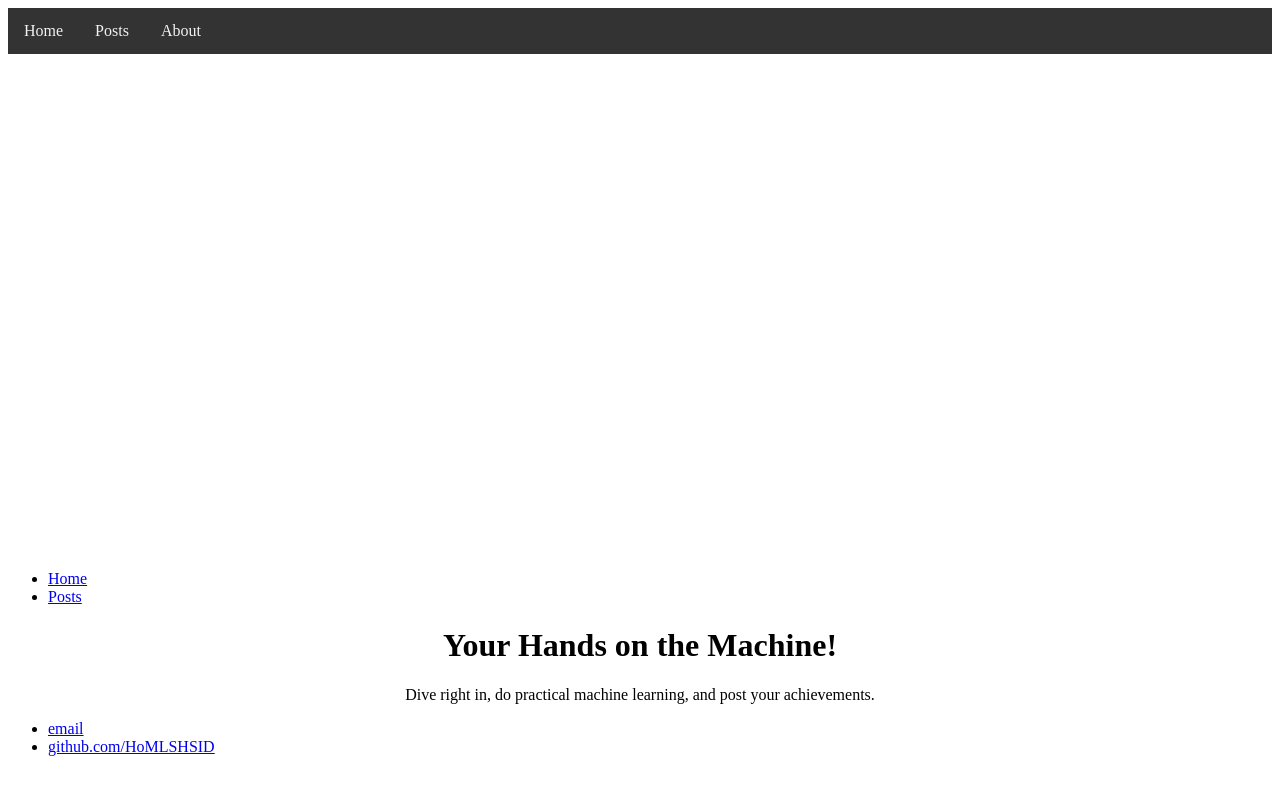
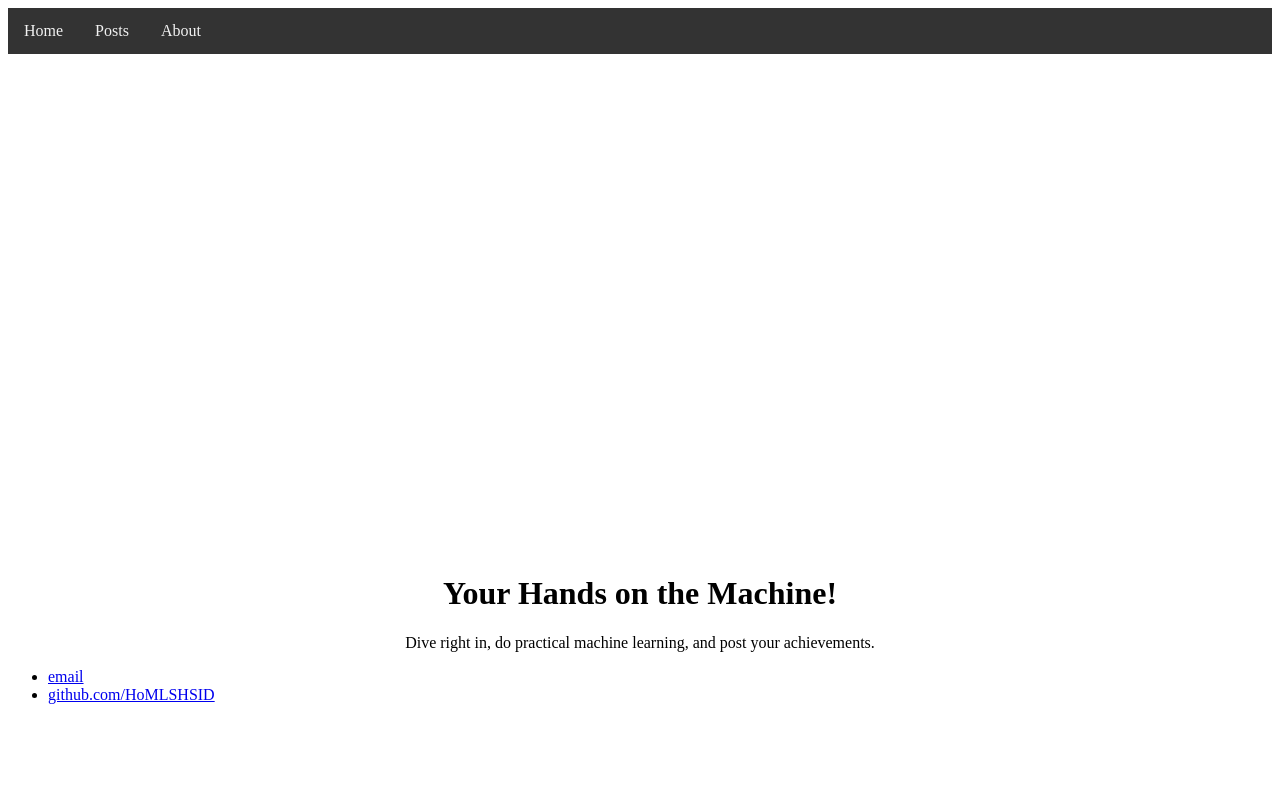
Before and after one commit to HoMLSHSID/HoMLSHSID.github.io, a Jekyll site: the page built from index.html, in a window 1280 px wide. Shown: the top 795 px of the page. Built offline with Jekyll 4.4.1, drawn with Linux system fonts in a browser that asks for light colours.

Commit message:
Update default.html

```diff
--- a/_layouts/default.html
+++ b/_layouts/default.html
@@ -58,12 +58,6 @@
 		    <h1 style="font-size:50px">Your Hands on the Machine!</h1>
 		  </div>
 		</div>
-		<nav>
-    		<ul>
-        	 <li><a href="/">Home</a></li>
-        	 <li><a href="/posts">Posts</a></li>
-    		</ul>
-		</nav>
 		<div class="container">
 
 			{{ content }}
```
